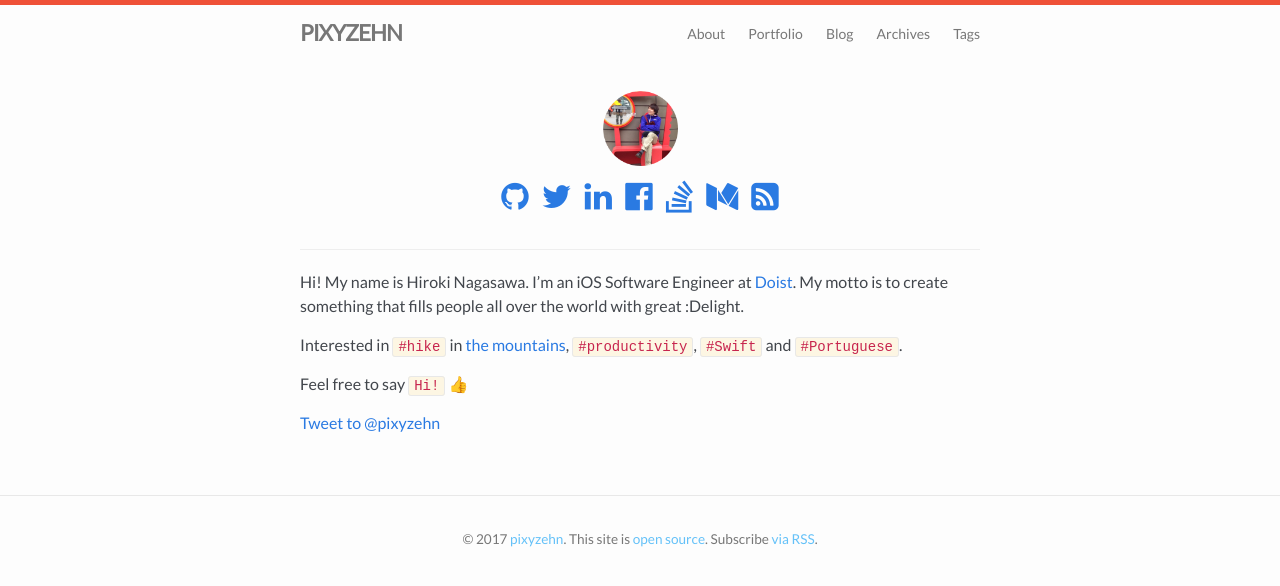
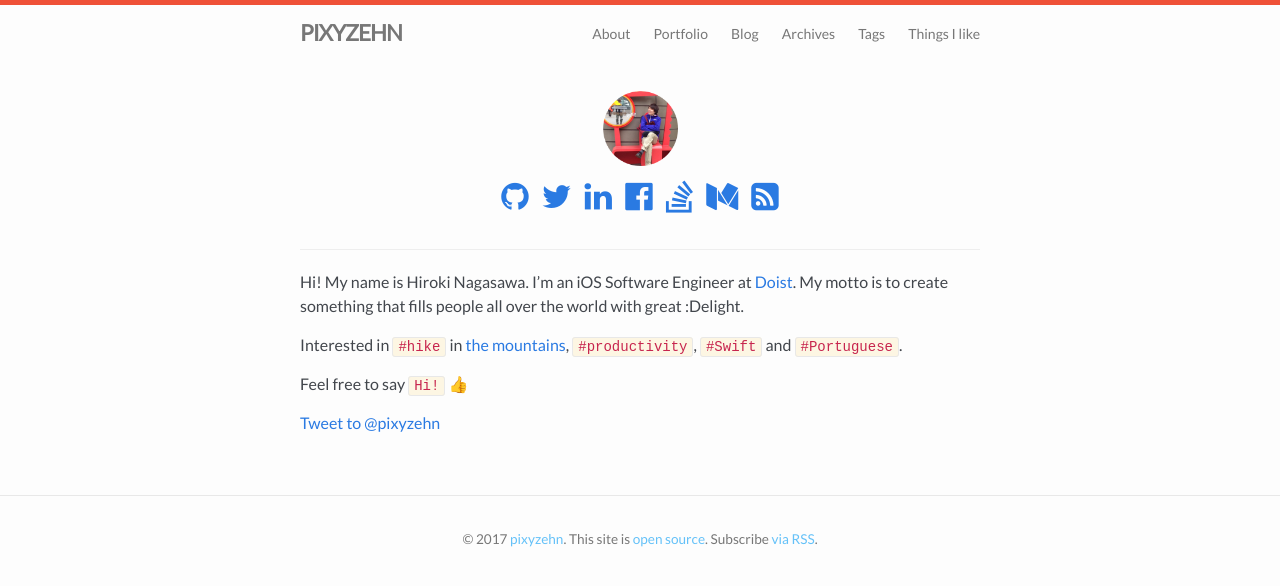
Before and after one commit to pixyzehn/pixyzehn.com, a Jekyll site: the page built from about.md, in a window 1280 px wide. Shown: the top 586 px of the page. Built offline with Jekyll 4.4.1, drawn with Linux system fonts in a browser that asks for light colours; emoji names are drawn with the system emoji font; comment, search, counter and statistics services are not loaded.

Commit message:
Add a new link in the header

```diff
--- a/_includes/header.html
+++ b/_includes/header.html
@@ -12,6 +12,7 @@
                 <a class="page-link" href="/blog">Blog</a>
                 <a class="page-link" href="/archives">Archives</a>
                 <a class="page-link" href="/tags">Tags</a>
+                <a class="page-link" href="/links">Things I like</a>
             </div>
         </nav>
     </div>
```
